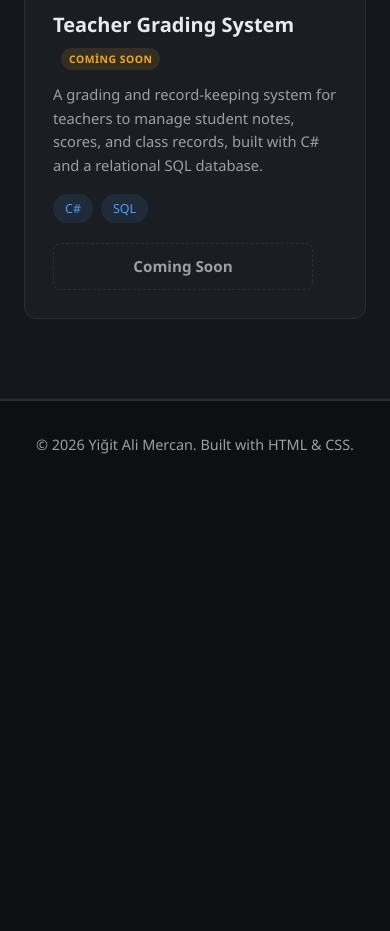
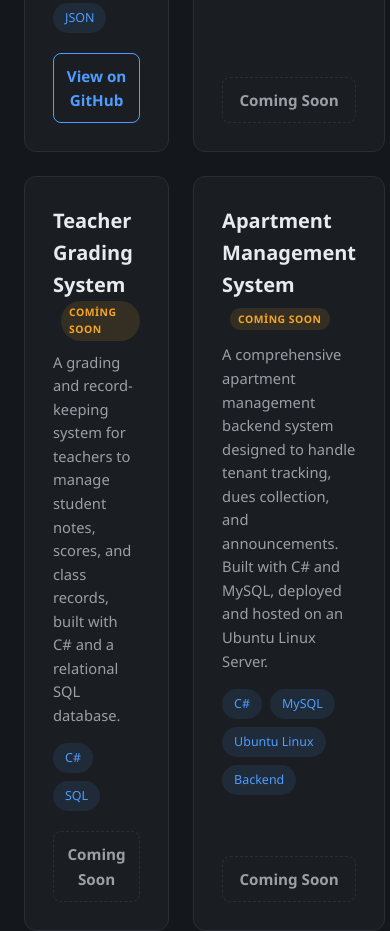
Before and after one commit to Electusys/portfolio, a plain HTML site: page index.html in a window 390 px wide. Shown: the part 2240-3171 px from the top of the page. Before the commit the page ends 2728 px from the top, so only its background shows below. Drawn offline with Linux system fonts and the light colour scheme.

Commit message:
Add Apartment Management System project

```diff
--- a/index.html
+++ b/index.html
@@ -97,7 +97,19 @@
           </div>
           <span class="btn btn-disabled">Coming Soon</span>
         </div>
-
+        <div class="project-card">
+          <div class="project-info">
+            <h3>Apartment Management System <span class="soon-tag">Coming Soon</span></h3>
+            <p>A comprehensive apartment management backend system designed to handle tenant tracking, dues collection, and announcements. Built with C# and MySQL, deployed and hosted on an Ubuntu Linux Server.</p>
+            <div class="tech-tags">
+              <span>C#</span>
+              <span>MySQL</span>
+              <span>Ubuntu Linux</span>
+              <span>Backend</span>
+            </div>
+          </div>
+          <span class="btn btn-disabled">Coming Soon</span>
+        </div>
       </div>
     </div>
   </section>
--- a/style.css
+++ b/style.css
@@ -281,8 +281,10 @@ body {
   }
 
   .projects-grid {
-    grid-template-columns: 1fr;
-  }
+  display: grid;
+  grid-template-columns: repeat(2, 1fr);
+  gap: 24px;
+}
 
   .btn-group {
     flex-direction: column;
```
